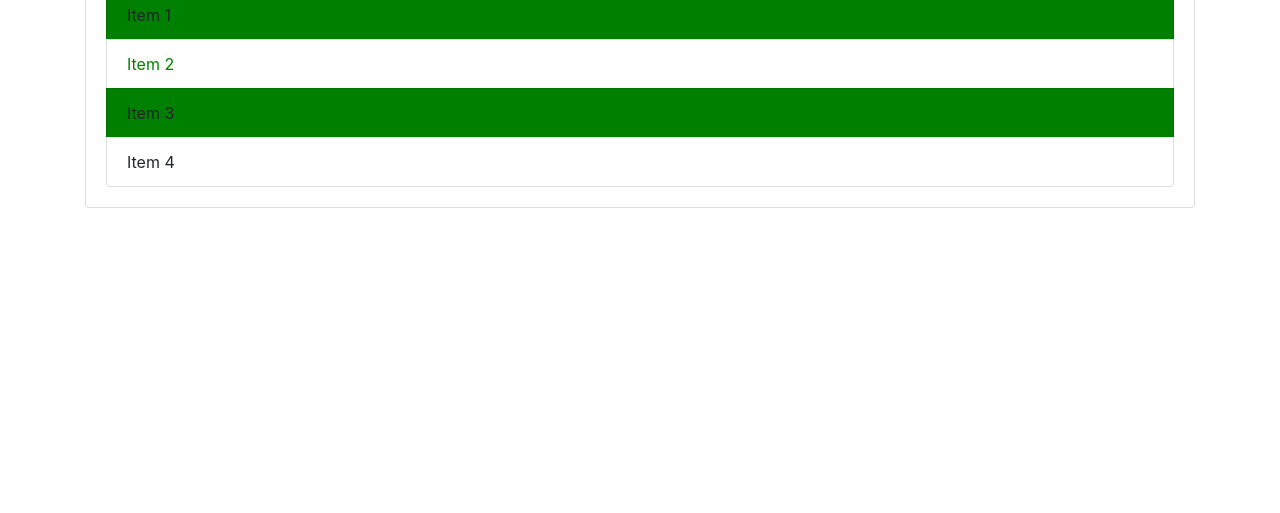
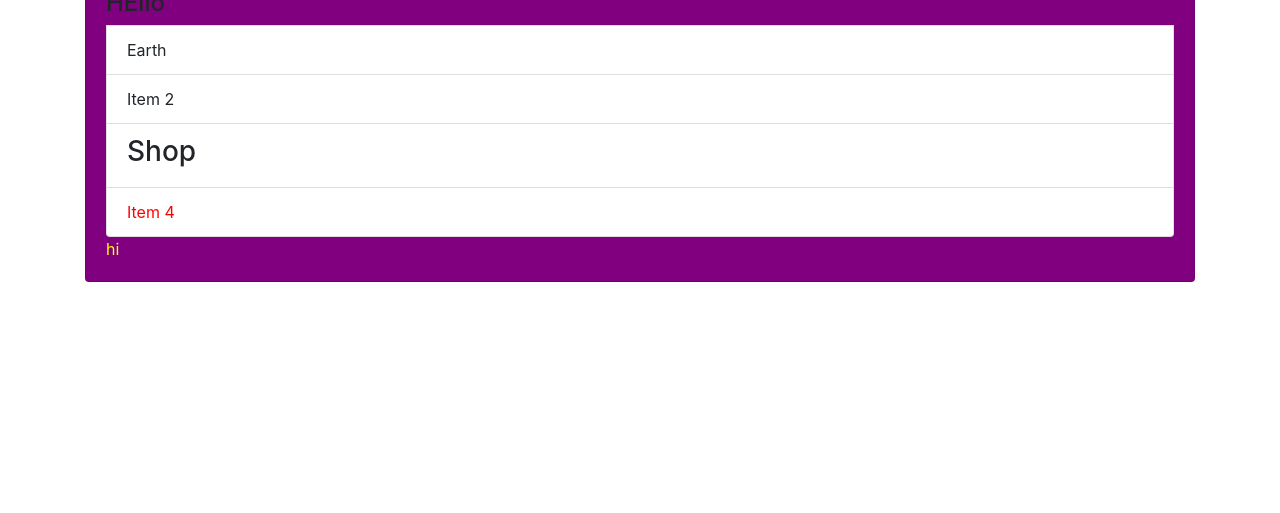
Before and after one commit to dhruv10032808/dom, a plain HTML site: page dom.html in a window 1280 px wide. Shown: the part 287-800 px from the top of the page. Drawn offline with nearby package versions, Linux system fonts and the light colour scheme.

Commit message:
Traversing commit

```diff
--- a/dom.html
+++ b/dom.html
@@ -26,7 +26,8 @@
       <li class="list-group-item">Item 2</li>
       <li class="list-group-item">Item 3</li>
       <li class="list-group-item">Item 4</li>
-       </ul>
+    </ul>
+    <span>hi</span>
    </div>
   </div>
 <script src="dom.js"></script>
--- a/dom.js
+++ b/dom.js
@@ -50,11 +50,54 @@
 // third.style.backgroundColor='green';
 // item.childNodes[5].style.color="white";
 
-var items=document.querySelectorAll('li:nth-child(2)');
-console.log(items);
-(items[0]).style.color='green';
-var odd=document.querySelectorAll('li:nth-child(odd)');
-for(var i=0;i<odd.length;i++)
-{
-    odd[i].style.backgroundColor='green';
-}
+// var items=document.querySelectorAll('li:nth-child(2)');
+// console.log(items);
+// (items[0]).style.color='green';
+// var odd=document.querySelectorAll('li:nth-child(odd)');
+// for(var i=0;i<odd.length;i++)
+// {
+//     odd[i].style.backgroundColor='green';
+// }
+
+
+// TRAVERSING DOM
+var i=document.querySelector('#items');
+//parent element
+i.parentElement.style.backgroundColor='purple';
+//child nodes
+console.log(i.childNodes);
+//last elementchild and first elementchild
+i.lastElementChild.style.color="red";
+i.firstElementChild.textContent="Earth";
+//last child and first child
+console.log(i.lastChild);
+console.log(i.firstChild);
+//children
+console.log(i.children);
+i.children[2].innerHTML="<h3> Shop</h3>";
+//nextsibling and previoussibling
+console.log(i.nextSibling);
+console.log(i.previousSibling);
+//nextelementsibling and previouselementsibling
+i.nextElementSibling.style.color="yellow";
+i.previousElementSibling.innerText="orange";
+//create element
+var h=document.createElement('h4');
+h.className="new";
+h.id="create";
+//set attribute
+h.setAttribute('title','new element');
+//text node
+var t=document.createTextNode('HEllo');
+//add text node to h
+h.appendChild(t);
+//insert element in dom before item lister
+var a=document.querySelector('header .container')
+var b=document.querySelector('header h1')
+a.insertBefore(h,b);
+//insert element before item 1
+var p=document.querySelector('div #items');
+var q=document.querySelector('ul .list-group-item');
+p.insertBefore(h,q);
+//output of element
+console.log(h);
```
